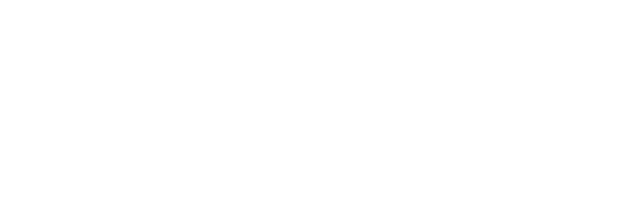
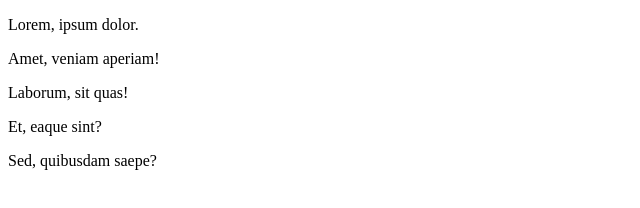
Before and after one commit to mbilgetatlisu/deneme, a plain HTML site: page index.html in a window 1280 px wide. Shown: the whole page, without its empty margins (0-640 px from the left). Drawn offline with Linux system fonts and the light colour scheme.

Commit message:
html files changed

```diff
--- a/index.html
+++ b/index.html
@@ -7,6 +7,10 @@
     <title>Kodluyoruz</title>
 </head>
 <body>
-
+    <p>Lorem, ipsum dolor.</p>
+    <p>Amet, veniam aperiam!</p>
+    <p>Laborum, sit quas!</p>
+    <p>Et, eaque sint?</p>
+    <p>Sed, quibusdam saepe?</p>
 </body>
 </html>
--- a/js/text.js
+++ b/js/text.js
@@ -0,0 +1 @@
+hfdhfgs
```
Also changed, not shown: text.html (added), 1 other file.
